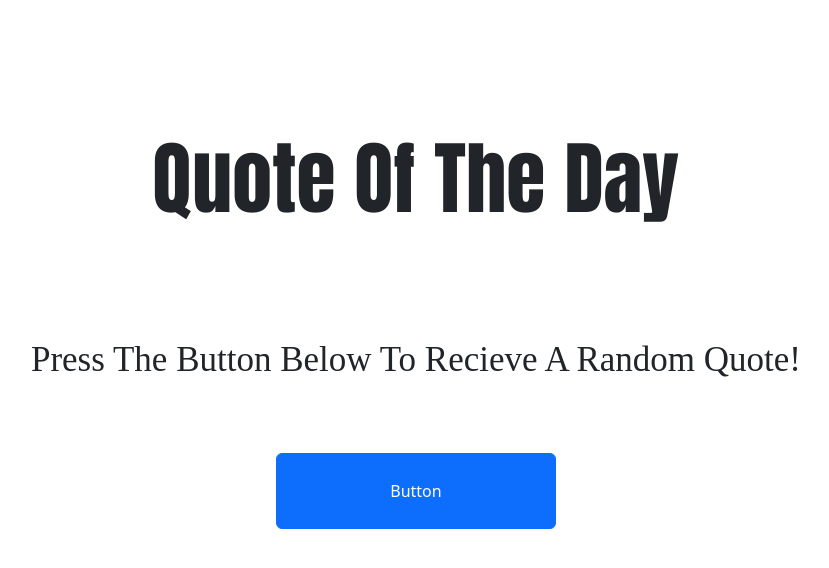
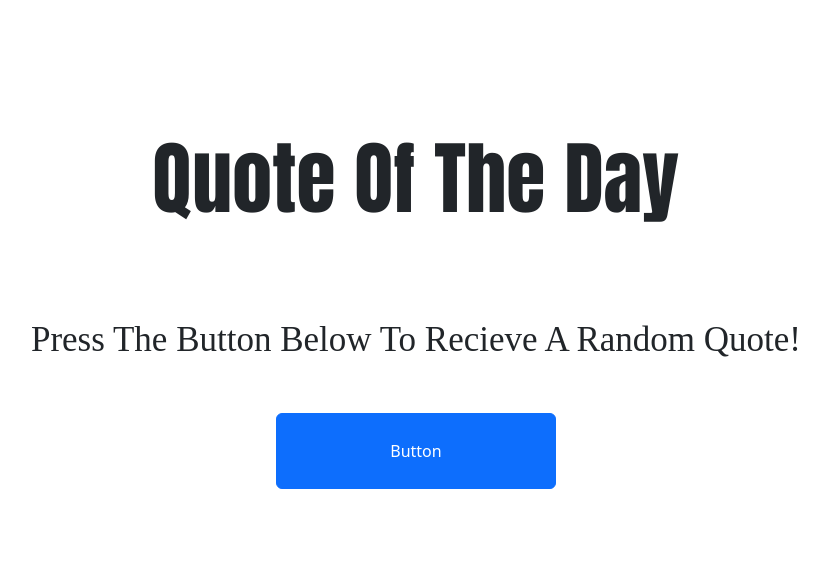
Before and after one commit to Mahmoud-Reda29/Quote-Generator, a plain HTML site: page index.html in a window 1280 px wide. Shown: the whole page, without its empty margins (224-1053 px from the left). Drawn offline with Linux system fonts and the light colour scheme.

Commit message:
adjust some spacing between elements

```diff
--- a/css/main.css
+++ b/css/main.css
@@ -8,7 +8,7 @@ body{
     font-size: 80px;
 }
 .quote p{
-    padding: 50px 0;
+    padding: 30px 0;
     font-family: 'Times New Roman', Times, serif;
     font-size: 35px;
 }
--- a/index.html
+++ b/index.html
@@ -14,11 +14,11 @@
     <div class="quote text-center text-capitalize">
         <h1 class=" fw-bolder">Quote of The Day</h1>
         <p>Press the button below to recieve a random quote!</p>
-        <a name="" id="" class="btn btn-primary quote-generator mb-4" onclick="fetchQuotes()" href="#" role="button">Button</a>
+        <a name="" id="" class="btn btn-primary quote-generator mb-3" onclick="fetchQuotes()" href="#" role="button">Button</a>
     </div>
 
     <div class="random-quote text-center">
-        <h5 id="randomquote" class="h1"></h5>
+        <h5 id="randomquote" class="h2"></h5>
         <h6 id="author" class="h3"></h6>
     </div>
 
```
